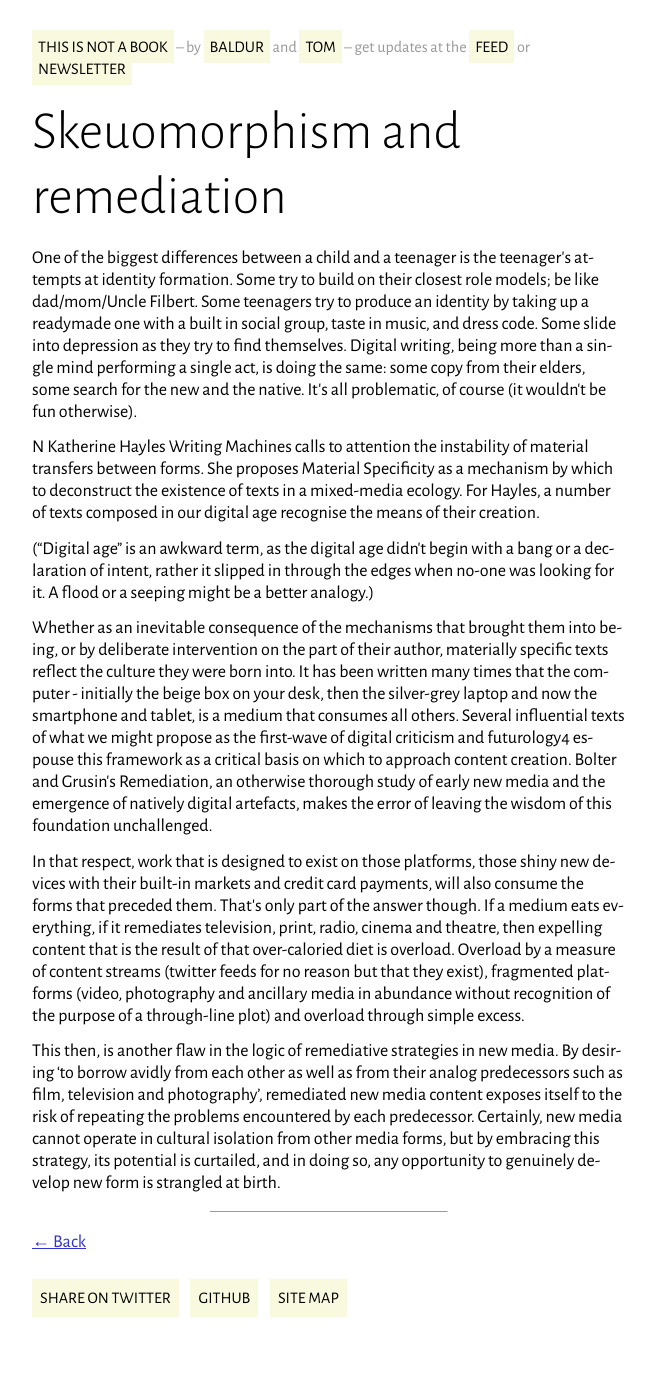
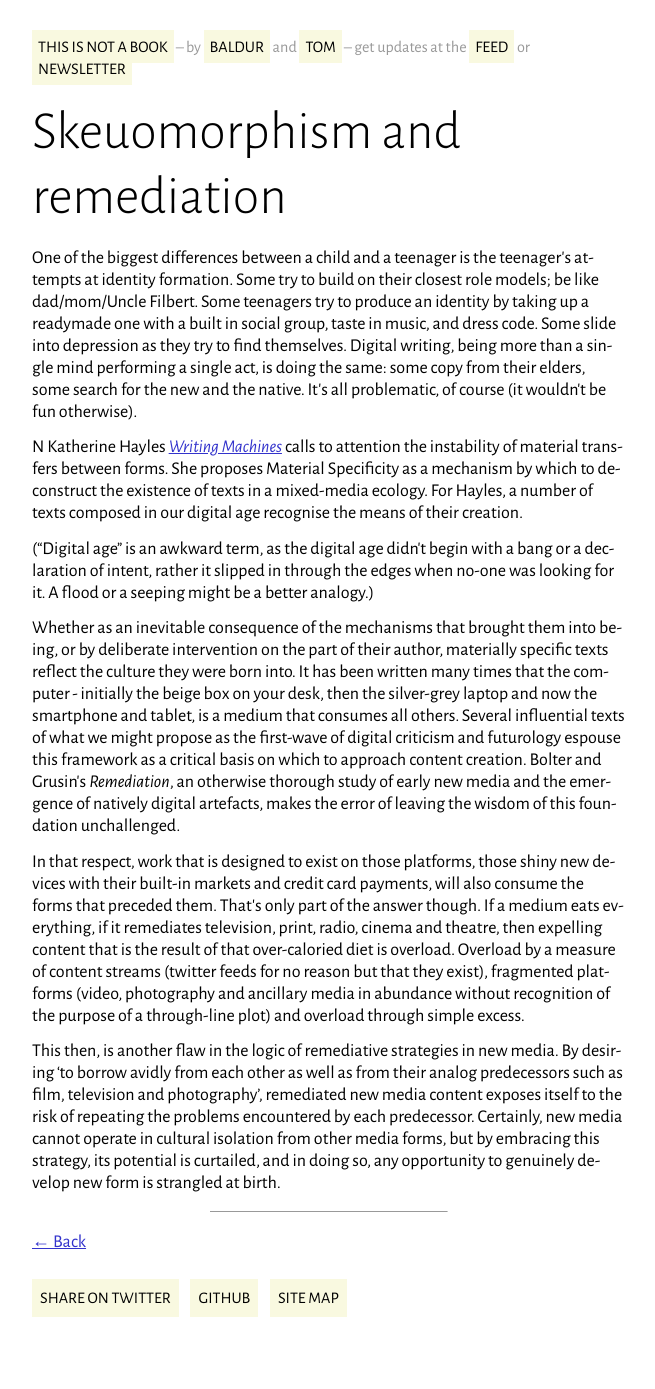
Before and after one commit to baldurbjarnason/this-is-not-a-book, a Jekyll site: the page built from Media_does_not_disrupt/Skeuomorphism_and_remediation.md, in a window 1280 px wide. Shown: the whole page, without its empty margins (311-966 px from the left). Built offline with Jekyll 4.4.1, drawn with Linux system fonts in a browser that asks for light colours.

Commit message:
Update Skeuomorphism_and_remediation.md

```diff
--- a/Media_does_not_disrupt/Skeuomorphism_and_remediation.md
+++ b/Media_does_not_disrupt/Skeuomorphism_and_remediation.md
@@ -14,7 +14,7 @@ single mind performing a single act, is doing the same: some copy from
 their elders, some search for the new and the native. It’s all
 problematic, of course (it wouldn’t be fun otherwise).
 
-N Katherine Hayles Writing Machines calls to attention the instability
+N Katherine Hayles [*Writing Machines*](https://mitpress.mit.edu/books/writing-machines) calls to attention the instability
 of material transfers between forms. She proposes Material Specificity
 as a mechanism by which to deconstruct the existence of texts in a
 mixed-media ecology. For Hayles, a number of texts composed in our
@@ -32,8 +32,8 @@ has been written many times that the computer - initially the beige box
 on your desk, then the silver-grey laptop and now the smartphone and
 tablet, is a medium that consumes all others. Several influential texts
 of what we might propose as the first-wave of digital criticism and
-futurology4 espouse this framework as a critical basis on which to
-approach content creation. Bolter and Grusin’s Remediation, an otherwise
+futurology espouse this framework as a critical basis on which to
+approach content creation. Bolter and Grusin’s *Remediation*, an otherwise
 thorough study of early new media and the emergence of natively digital
 artefacts, makes the error of leaving the wisdom of this foundation
 unchallenged.
```
